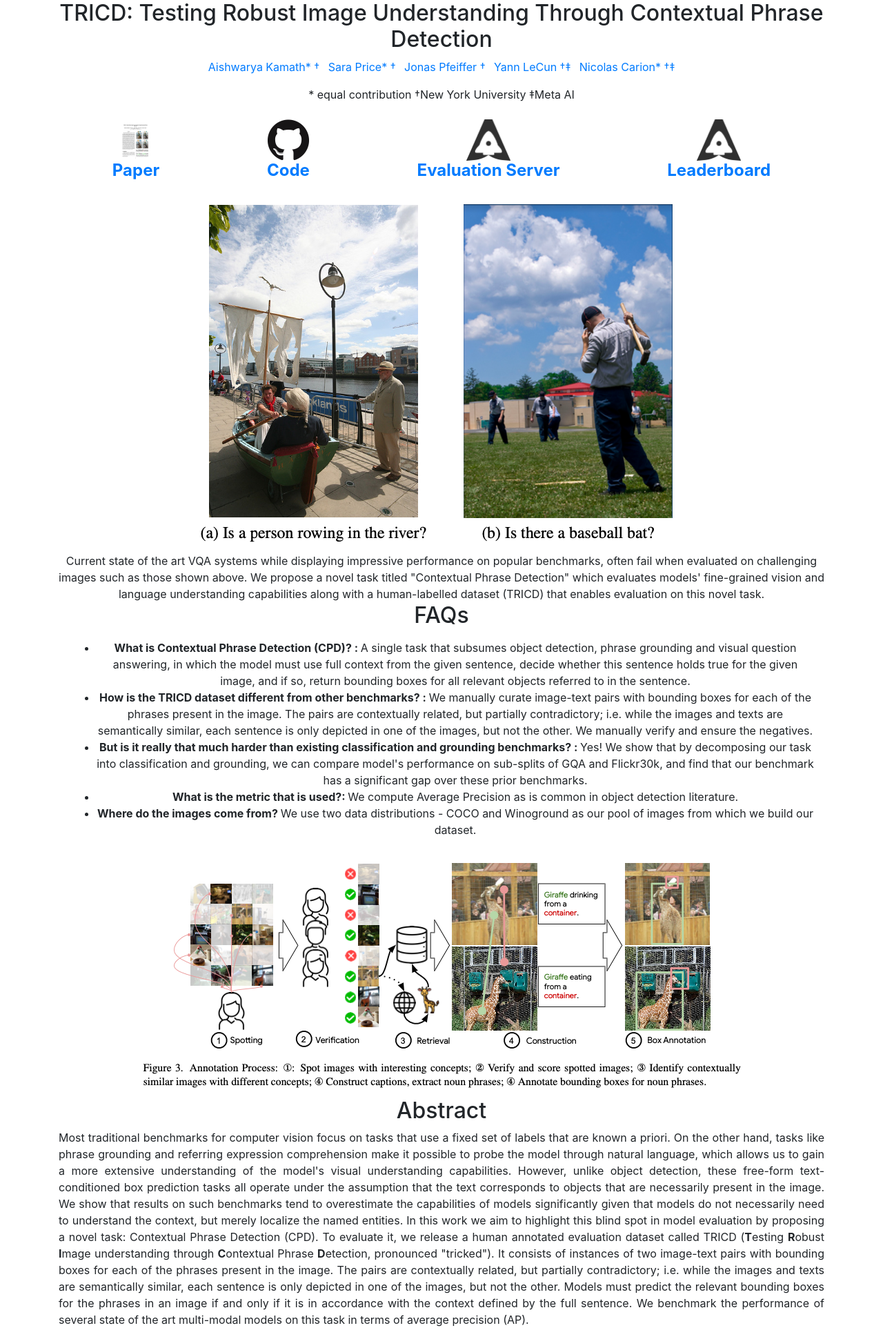
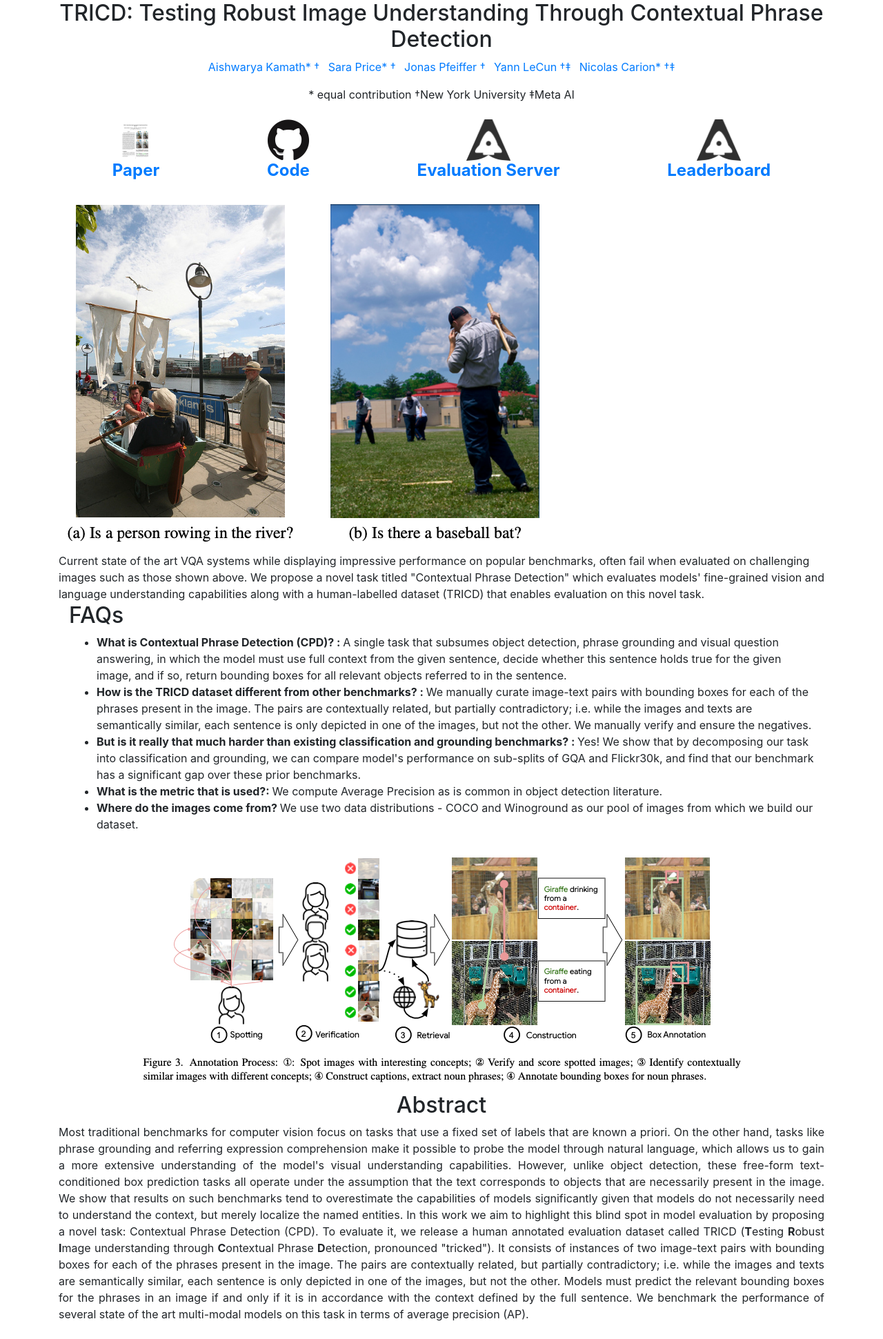
Before and after one commit to ashkamath/TRICD, a Jekyll site: the page built from index.html, in a window 1280 px wide. Shown: the whole page at 69% size. Built offline with Jekyll 4.4.1, drawn with Linux system fonts in a browser that asks for light colours; nearby versions of some CDN libraries.

Commit message:
Update main page

```diff
--- a/index.html
+++ b/index.html
@@ -114,13 +114,11 @@ layout: default
             </div>
 	 <div class="row justify-content-center">
                 <div class="col-xl-12">
-		     <center>
                      <image src="assets/teaser1.png" class="img-fluid" alt="Teaser figure"><br>
                       Current state of the art VQA systems while displaying impressive performance on popular benchmarks, often fail when evaluated on challenging images such as those shown above. We propose a novel task titled "Contextual Phrase Detection" which evaluates models' fine-grained vision and language understanding capabilities along with a human-labelled dataset (TRICD) that enables evaluation on this novel task.
 
 			 <div class="col-xl-12">
                     <h2>FAQs</h2>
-			<p class="text-justify">
                     <ul>
                      <li> <b>What is Contextual Phrase Detection (CPD)? : </b> A single task that subsumes object detection, phrase grounding and visual question answering, in which the model must use full context from the given sentence, decide whether this sentence holds true for the given image, and if so, return bounding boxes for all relevant objects referred to in the sentence.</li>
                      <li> <b>How is the TRICD dataset different from other benchmarks? : </b> We manually curate image-text pairs with bounding boxes for each of the phrases present in the image. The pairs are contextually related, but partially contradictory; i.e. while the images and texts are semantically similar, each sentence is only depicted in one of the images, but not the other. We manually verify and ensure the negatives.
@@ -132,7 +130,7 @@ layout: default
             </div>
 
 
-
+ 		   <center>
  <image src="assets/annotation_process.png" class="img-fluid" alt="Annotation process"><br>
 
 			<h2>
```
